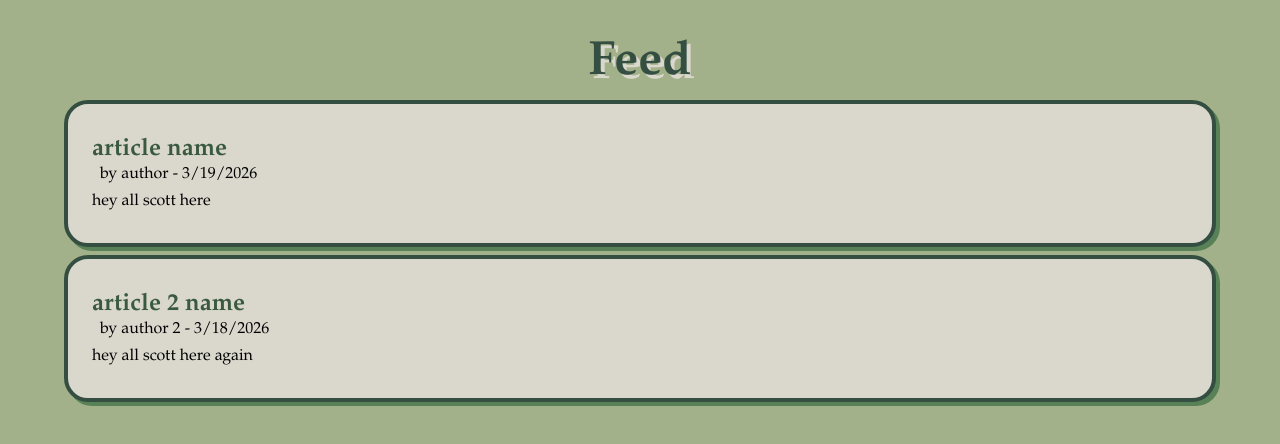
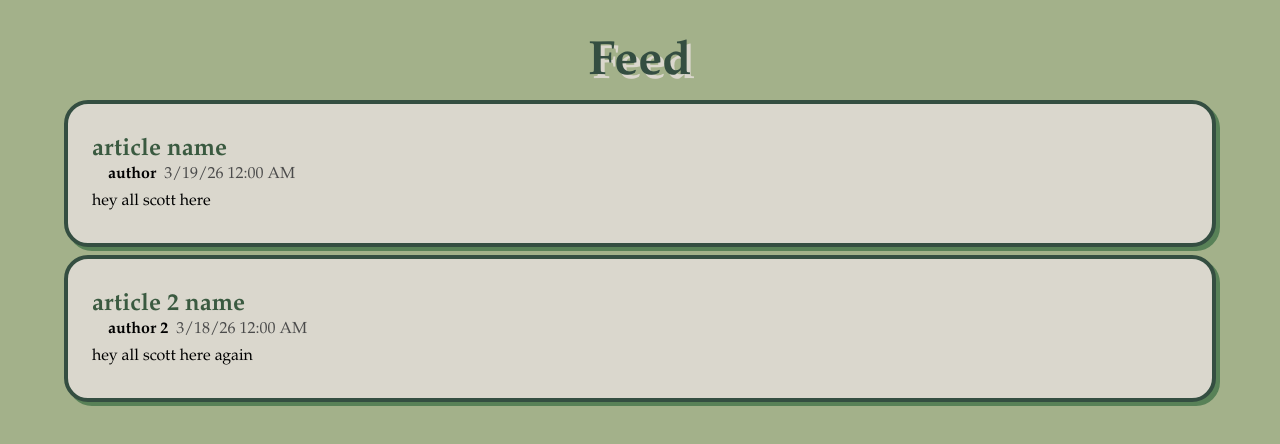
Before and after one commit to elijahgott/rssWebsite, a React app in the folder frontend/: page / in a window 1280 px wide. Shown: the top 444 px of the page. Built offline with nearby package versions, Linux system fonts and the light colour scheme; no server answers; the HTML template or start-up script is replaced by a standard one.

Commit message:
improved formatting for article published date and time

```diff
--- a/frontend/src/articleComponent.jsx
+++ b/frontend/src/articleComponent.jsx
@@ -1,12 +1,19 @@
 const getDate = (timestamp) => {
-    return new Date(timestamp).toLocaleDateString()
+    const dateObj = new Date(timestamp)
+    const date = dateObj.toLocaleString([], {dateStyle: 'short'})
+    const time = dateObj.toLocaleTimeString('en-US', {hour: '2-digit', minute: '2-digit'})
+    const dateTime = `${date} ${time}`
+    return dateTime
 }
 
 const Article = ({article}) => {
     return(
         <div className="item">
             <h2 className="articleTitle"><a href={article.url} target="_blank">{article.title}</a></h2>
-            <p className="articleInfo">by {article.author} - {getDate(article.published)}</p>
+            <div className="articleInfo">
+                <p className="authorName">{article.author}</p>
+                <p className="publishedDate">{getDate(article.published)}</p>
+            </div>
             <p>{article.content}</p>
         </div>
     )
--- a/frontend/src/index.css
+++ b/frontend/src/index.css
@@ -70,6 +70,17 @@ html{
 }
 
 .articleInfo{
+  display: flex;
   margin-left: 0.5rem;
   padding-bottom: 0.5rem;
 }
+
+.articleInfo > .authorName{
+  font-weight: bold;
+  margin-left: 0.5rem;
+  margin-right: 0.5rem;
+}
+
+.articleInfo > .publishedDate{
+  color: rgb(75, 75, 75);
+}
```
Also changed, not shown: 1 other file (tests, documents, lock files or other folders).
